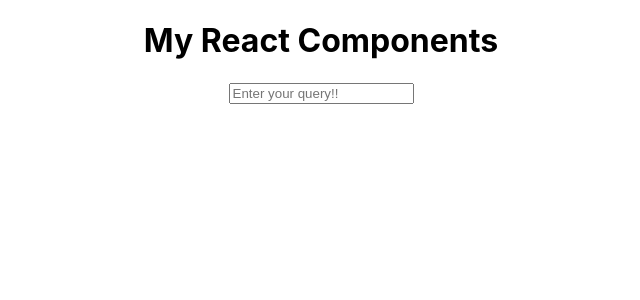
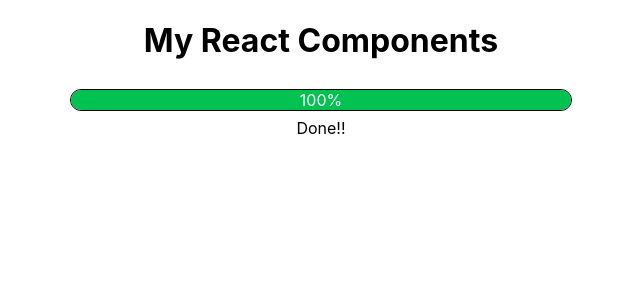
Before and after one commit to veeveck/small-components, a React (Create React App) app: page / in a window 1280 px wide. Shown: the top 300 px of the page, without its empty margins (319-959 px from the left). Built offline with nearby package versions, Linux system fonts and the light colour scheme.

Commit message:
Progress bar Component

```diff
--- a/src/App.css
+++ b/src/App.css
@@ -1,5 +1,9 @@
 .App {
+  display: flex;
+  flex-direction: column;
   text-align: center;
+  align-items: center;
+  gap: 7px;
 }
 
 .App-logo {
--- a/src/App.js
+++ b/src/App.js
@@ -1,11 +1,22 @@
-import "./App.css";
-import DebounceHook from "./components/DebounceHook";
+import { useEffect, useState } from "react";
+import "../src/styles.css";
+import ProgressBar from "./components/ProgressBar";
 
 function App() {
+  //Progress Bar
+  const [value, setValue] = useState(0);
+  const [success, setSuccess] = useState(false);
+
+  useEffect(() => {
+    setInterval(() => {
+      setValue((val) => val + 1);
+    }, 50);
+  }, []);
   return (
-    <div className="App">
+    <div className="app">
       <h1> My React Components</h1>
-      <DebounceHook />
+      <ProgressBar value={value} onComplete={() => setSuccess(true)} />
+      {success ? "Done!!" : "Loading..."}
     </div>
   );
 }
--- /dev/null
+++ b/src/components/ProgressBar.js
@@ -0,0 +1,28 @@
+import React, { useEffect } from "react";
+import { useState } from "react";
+import "../styles.css";
+const ProgressBar = ({ value = 0, onComplete }) => {
+  const [percent, setPercent] = useState(value);
+  useEffect(() => {
+    setPercent(Math.min(100, Math.max(0, value)));
+    if (value >= 100) {
+      onComplete();
+    }
+  }, [value]);
+  return (
+    <div className="progress">
+      <span style={{ color: percent > 49 ? "white" : "black" }}>
+        {percent.toFixed()}%
+      </span>
+      {/* <div style={{ width: `${percent.toFixed()}%` }} /> */}
+      <div
+        style={{
+          transform: `scaleX(${percent / 100})`,
+          transformOrigin: "left",
+        }}
+      />
+    </div>
+  );
+};
+
+export default ProgressBar;
--- a/src/styles.css
+++ b/src/styles.css
@@ -20,3 +20,30 @@
   padding: 5px;
   position: relative;
 }
+.app {
+  display: flex;
+  flex-direction: column;
+  align-items: center;
+  gap: 7px;
+}
+.progress {
+  height: 20px;
+  width: 500px;
+  background-color: rgb(233, 236, 239);
+  border: 1px solid black;
+  border-radius: 15px;
+  overflow: hidden;
+  position: relative;
+}
+.progress span {
+  position: absolute;
+  width: 100%;
+  display: flex;
+  justify-content: center;
+  align-items: center;
+  z-index: 2;
+}
+.progress div {
+  height: 100%;
+  background-color: #00c251;
+}
```
